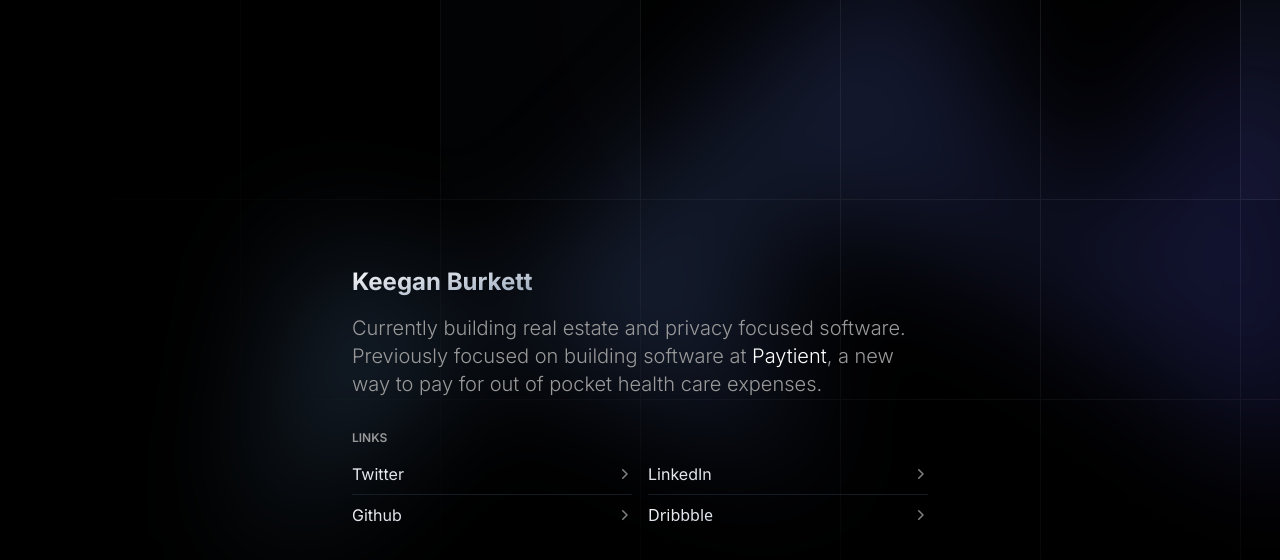
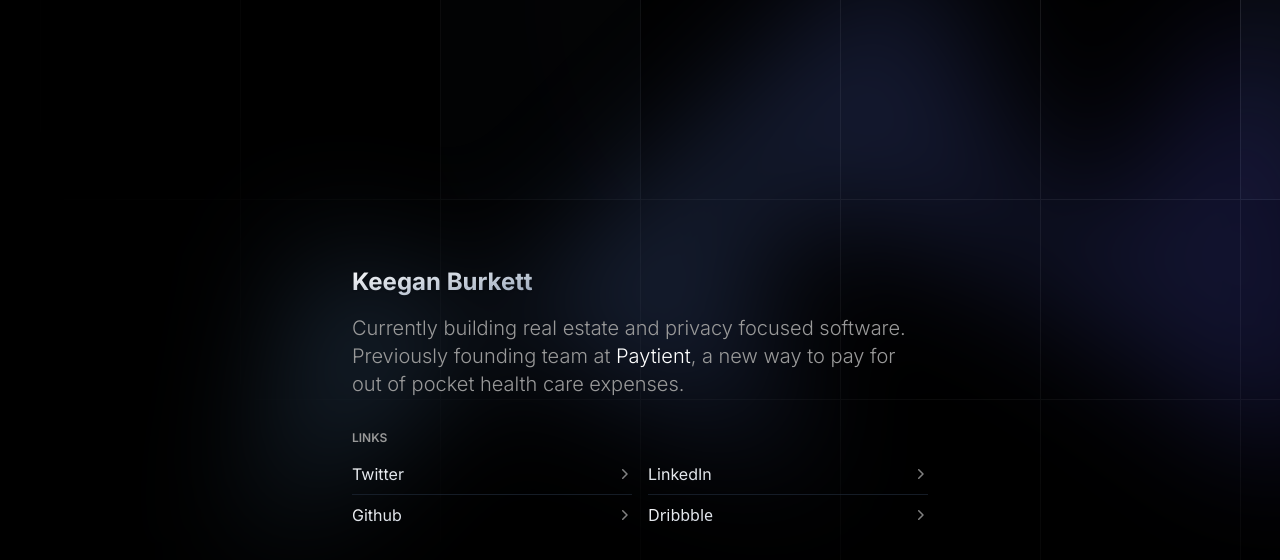
Before and after one commit to keegn/keeg.in, a Next.js app: page / in a window 1280 px wide. Shown: the top 560 px of the page. Built offline with nearby package versions, Linux system fonts and the light colour scheme.

Commit message:
Updates copy

```diff
--- a/components/sections/content.tsx
+++ b/components/sections/content.tsx
@@ -49,7 +49,7 @@ export function HomeHero() {
             variants={FADE_DOWN_ANIMATION_VARIANTS}
           >
             Currently building real estate and privacy focused software.
-            Previously focused on building software at{' '}
+            Previously founding team at{' '}
             <Link
               href="https://paytient.com"
               target={'_blank'}
```
